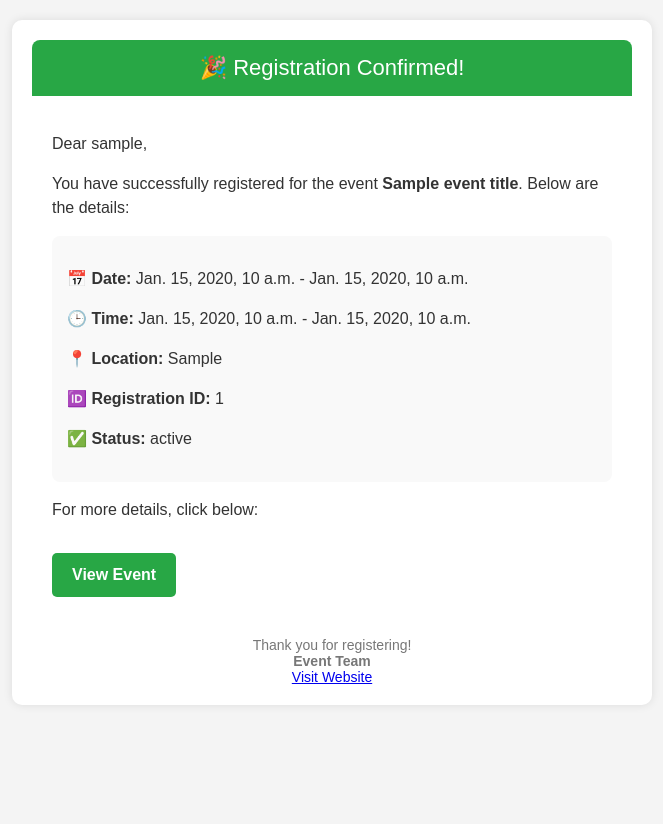
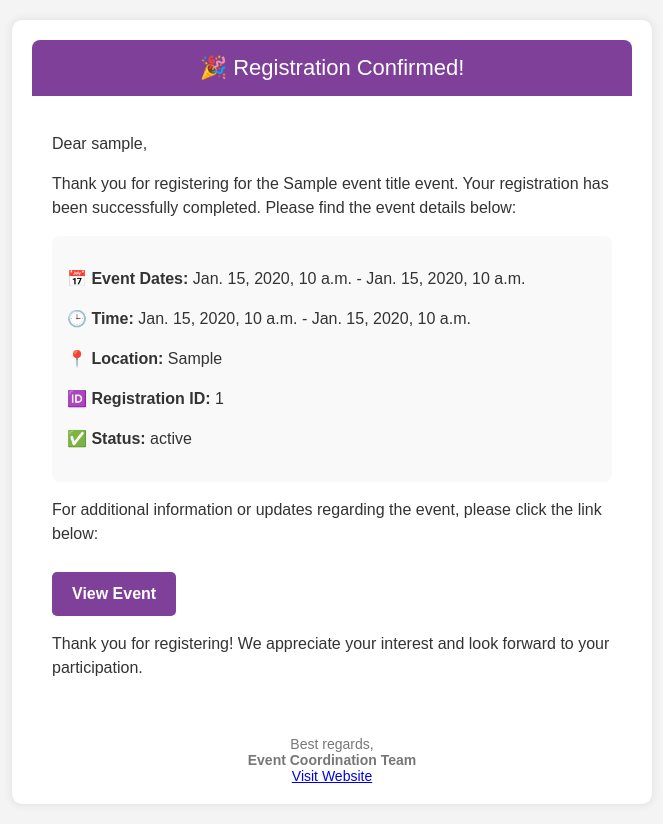
Before and after one commit to INPATHTAMILAN-M/Zenlounge, a Django app: template templates/event-registration.html in a window 1280 px wide. Shown: the whole page, without its empty margins (308-971 px from the left). Before the commit the page ends 684 px from the top, so only its background shows below. Run offline with Django 5.2, Linux system fonts and the light colour scheme; the template is opened without the code that fills it: most values are stand-ins (such as "Sample title", 1, 10 or a date in 2020); parts of the project's set-up code (start-up, migrations or seed data) failed here and were passed over.

Commit message:
Update event registration email template and signal logic for clarity and consistency

```diff
--- a/templates/event-registration.html
+++ b/templates/event-registration.html
@@ -19,7 +19,7 @@
             box-shadow: 0px 0px 10px rgba(0, 0, 0, 0.1);
         }
         .header {
-            background-color: #28a745;
+            background-color: #7f4099;
             color: white;
             text-align: center;
             padding: 15px;
@@ -41,8 +41,8 @@
         .btn {
             display: inline-block;
             padding: 10px 20px;
-            margin-top: 15px;
-            background-color: #28a745;
+            margin-top: 10px;
+            background-color: #7f4099;
             color: white;
             text-decoration: none;
             border-radius: 5px;
@@ -63,20 +63,23 @@
         </div>
         <div class="content">
             <p>Dear {{ user_name }},</p>
-            <p>You have successfully registered for the event <strong>{{ event_title }}</strong>. Below are the details:</p>
+            <p>Thank you for registering for the <strong></strong> {{ event_title }} </strong> event. Your registration has been successfully completed. Please find the event details below:
+        </p>
             <div class="details">
-                <p><strong>📅 Date:</strong> {{ event_start_date }} - {{ event_end_date }}</p>
+                <p><strong>📅 Event Dates:</strong> {{ event_start_date }} - {{ event_end_date }}</p>
                 <p><strong>🕒 Time:</strong> {{ event_start_time }} - {{ event_end_time }}</p>
                 <p><strong>📍 Location:</strong> {{ event_location }}</p>
                 <p><strong>🆔 Registration ID:</strong> {{ registration_id }}</p>
                 <p><strong>✅ Status:</strong> {{ registration_status }}</p>
             </div>
-            <p>For more details, click below:</p>
+            <p>For additional information or updates regarding the event, please click the link below:</p>
             <a href="{{ event_link }}" class="btn">View Event</a>
+            <p>Thank you for registering! We appreciate your interest and look forward to your participation.</p>
         </div>
+
         <div class="footer">
-            Thank you for registering! <br>
-            <strong>Event Team</strong> <br>
+            Best regards, <br>
+            <strong>Event Coordination Team</strong> <br>
             <a href="https://filez.zenwellnesslounge.com/">Visit Website</a>
         </div>
     </div>
--- a/zenapp/signals/event_update_signal.py
+++ b/zenapp/signals/event_update_signal.py
@@ -8,7 +8,7 @@ from authapp.utils.email_sender import send_email
 @receiver(post_save, sender=Event)
 def send_event_update_email(sender, instance, created, **kwargs):
 
-    if created:  # Ignore if event is newly created
+    if created:
         return
 
     registered_users = EventRegistration.objects.filter(event=instance).select_related("user")
```
